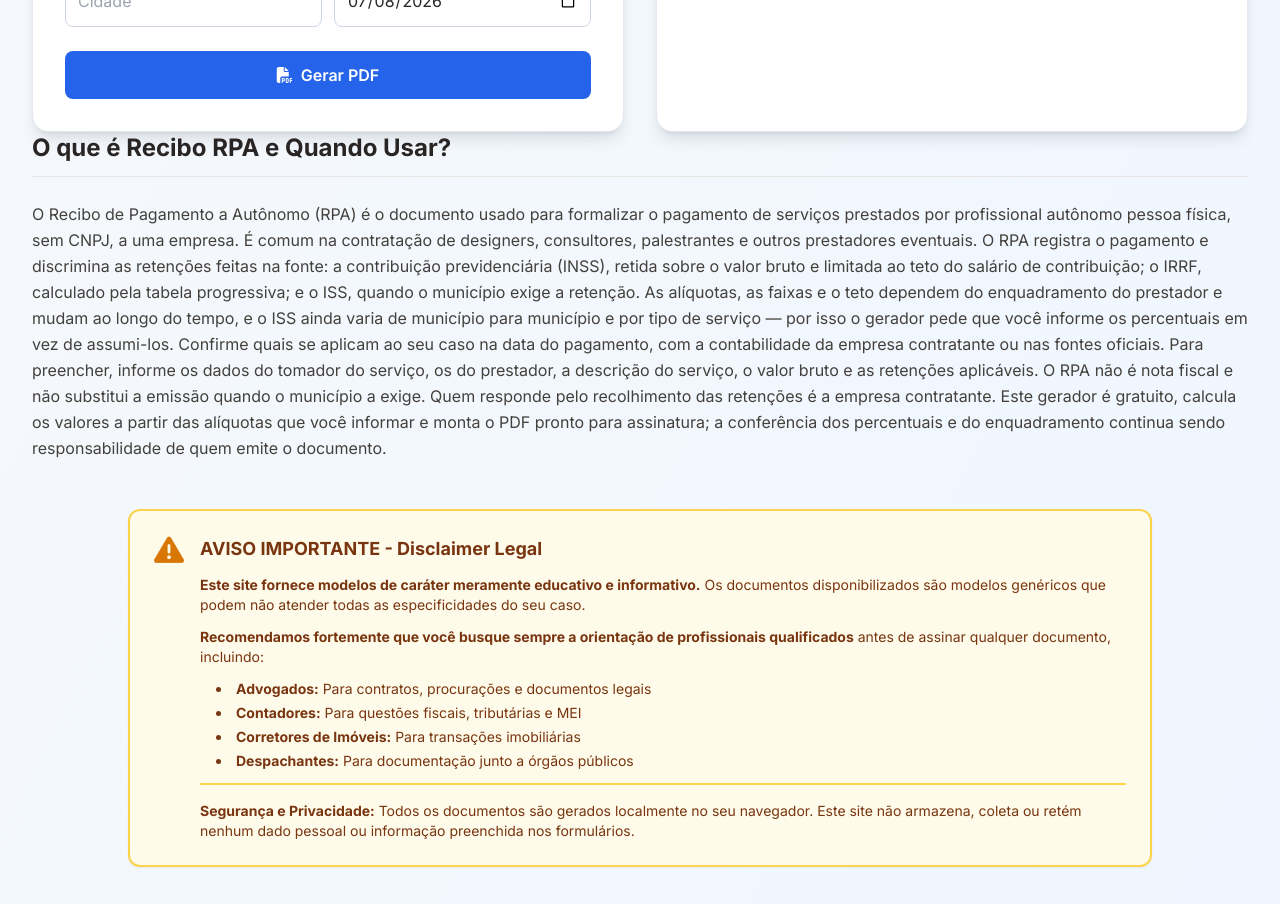
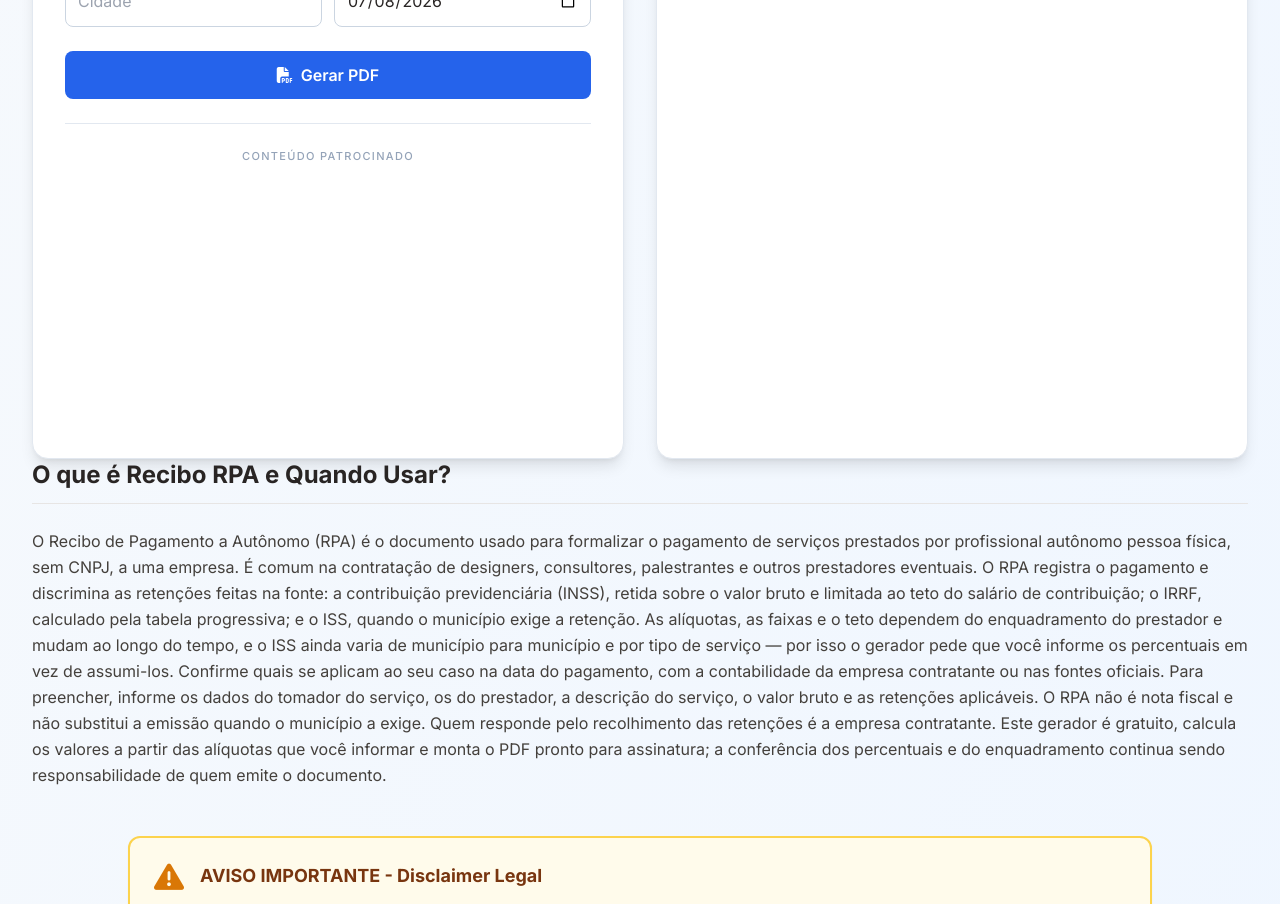
Before and after one commit to flaviomelo2213/recibo-na-hora, a Next.js app: page /ferramentas/recibo-rpa in a window 1280 px wide. Shown: the part 1620-2524 px from the top of the page. Built offline with nearby package versions, Linux system fonts and the light colour scheme.

Commit message:
feat: add AdsKeeper below RPA download action

```diff
--- a/app/ferramentas/recibo-rpa/_components/ReciboRpaGenerator.tsx
+++ b/app/ferramentas/recibo-rpa/_components/ReciboRpaGenerator.tsx
@@ -2,6 +2,7 @@
 
 import React, { useState } from "react";
 import jsPDF from "jspdf";
+import AdsKeeperWidget from "../../../components/ads/AdsKeeperWidget";
 
 interface RpaData {
   numeroRecibo: string;
@@ -331,6 +332,8 @@ export default function ReciboRpaGenerator() {
             <i className="fa-solid fa-file-pdf"></i>
             Gerar PDF
           </button>
+
+          <AdsKeeperWidget />
         </div>
       </div>
 
```
